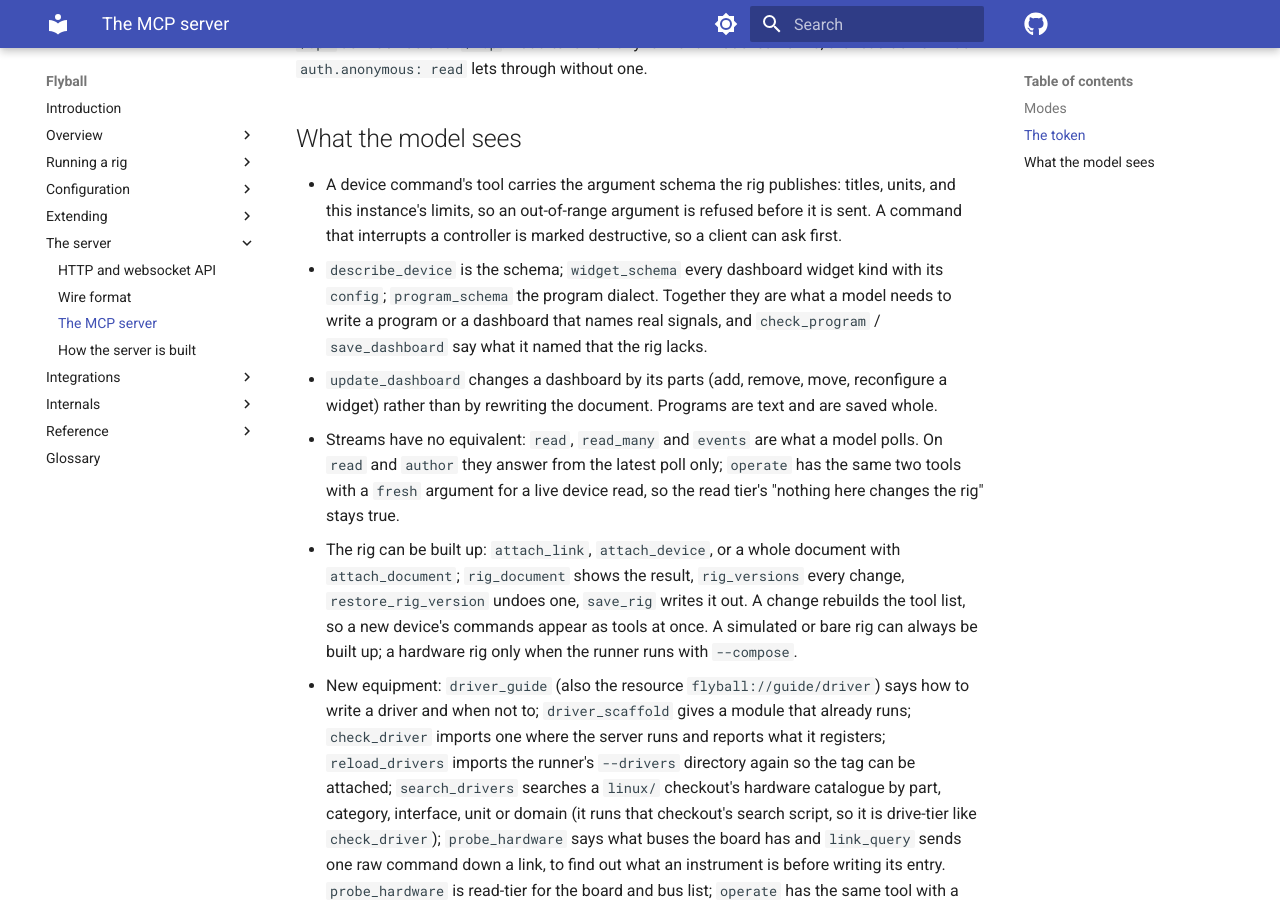
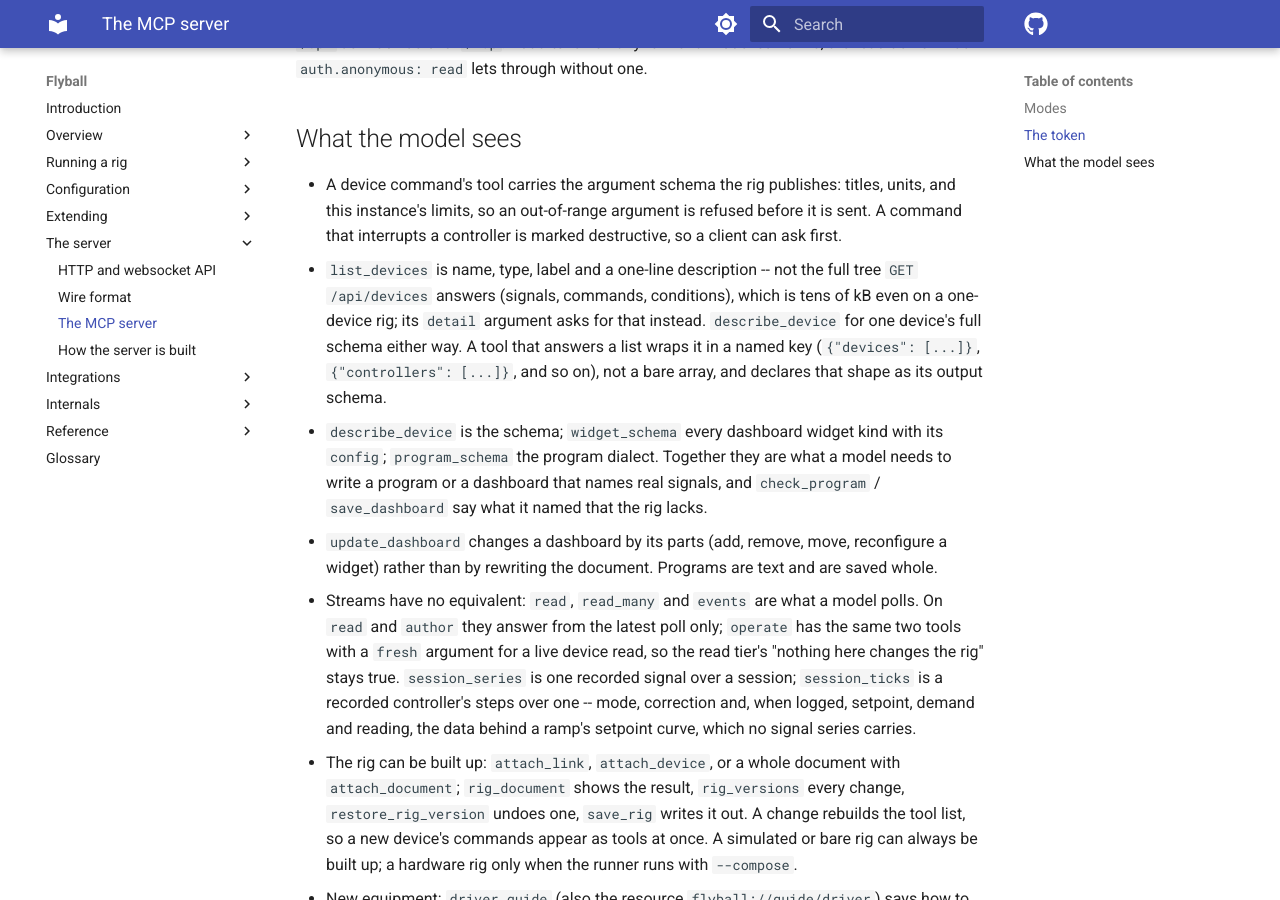
Before and after one commit to bengineer42/flyball, an MkDocs documentation site: the page built from book/src/4-server/mcp.md, in a window 1280 px wide and 900 px high, scrolled down 1803 px. Built offline with MkDocs 1.6.1 and Material for MkDocs 9.7.7, drawn with Linux system fonts in a browser that asks for light colours; comment, search, counter and statistics services are not loaded; the version menu is left out.

Commit message:
docs(mcp): document list_devices' detail flag, session_ticks and the envelope shape
book/src/4-server/mcp.md never mentioned list_devices individually and had
no entry for session_ticks; both are now true for items 7-9
(fix-engine-mcp): the projection default with `detail` for the full tree,
the new tick-history tool alongside session_series, and the named-object
envelope every list-returning tool now uses.

Co-Authored-By: Claude Sonnet 5 <noreply@anthropic.com>

```diff
--- a/book/src/4-server/mcp.md
+++ b/book/src/4-server/mcp.md
@@ -83,6 +83,13 @@ Put a token on any runner a model can drive; the read tier is what
   titles, units, and this instance's limits, so an out-of-range argument is
   refused before it is sent. A command that interrupts a controller is
   marked destructive, so a client can ask first.
+- `list_devices` is name, type, label and a one-line description -- not the
+  full tree `GET /api/devices` answers (signals, commands, conditions),
+  which is tens of kB even on a one-device rig; its `detail` argument asks
+  for that instead. `describe_device` for one device's full schema either
+  way. A tool that answers a list wraps it in a named key (`{"devices":
+  [...]}`, `{"controllers": [...]}`, and so on), not a bare array, and
+  declares that shape as its output schema.
 - `describe_device` is the schema; `widget_schema` every dashboard widget
   kind with its `config`; `program_schema` the program dialect. Together
   they are what a model needs to write a program or a dashboard that names
@@ -95,6 +102,10 @@ Put a token on any runner a model can drive; the read tier is what
   model polls. On `read` and `author` they answer from the latest poll only;
   `operate` has the same two tools with a `fresh` argument for a live device
   read, so the read tier's "nothing here changes the rig" stays true.
+  `session_series` is one recorded signal over a session; `session_ticks`
+  is a recorded controller's steps over one -- mode, correction and, when
+  logged, setpoint, demand and reading, the data behind a ramp's setpoint
+  curve, which no signal series carries.
 - The rig can be built up: `attach_link`, `attach_device`, or a whole
   document with `attach_document`; `rig_document` shows the result,
   `rig_versions` every change, `restore_rig_version` undoes one, `save_rig`
```
